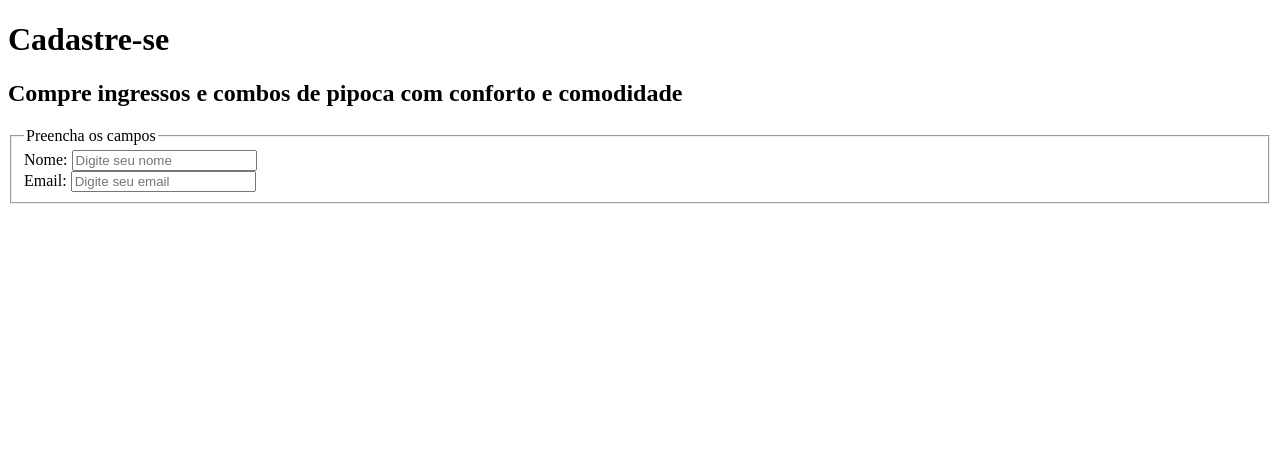
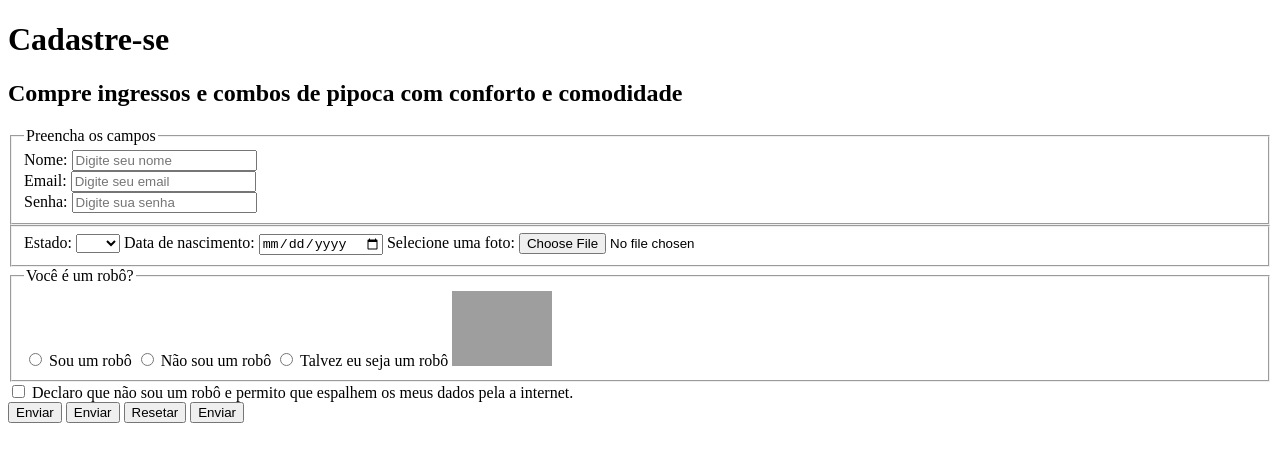
Before and after one commit to cssnobit/formulario-t2, a plain HTML site: page index.html in a window 1280 px wide. Drawn offline with Linux system fonts and the light colour scheme; grey boxes are pictures that could not be loaded.

Commit message:
Adicionando alguns inputs a mais

```diff
--- a/index.html
+++ b/index.html
@@ -26,7 +26,62 @@
                     <input type="email" name="email" id="email" placeholder="Digite seu email">
                 </div>
 
+                <div>
+                    <label for="senha">Senha:</label>
+                    <input type="password" name="senha" id="senha" placeholder="Digite sua senha">
+                </div>
+
             </fieldset>
+
+            <fieldset>
+                <label for="estado">Estado:</label>
+                <select name="estado" id="estado">
+                    <option value=""></option>
+                    <option value="SP">SP</option>
+                    <option value="RJ">RJ</option>
+                    <option value="MG">MG</option>
+                    <option value="ES">ES</option>
+                    <option value="RS">RS</option>
+                    <option value="SC">SC</option>
+                    <option value="PR">PR</option>
+                    <option value="MA">MA</option>
+                </select>
+
+                <label for="nascimento">Data de nascimento:</label>
+                <input type="date" name="nascimento" id="nascimento">
+
+                <label for="foto">Selecione uma foto:</label>
+                <input type="file" name="foto" id="foto" accept="image/png, image/jpeg, doc/pdf">
+
+            </fieldset>
+
+            <fieldset>
+                <legend>Você é um robô?</legend>
+                <input type="radio" name="robo" id="sim">
+                <label for="sim">Sou um robô</label>
+
+                <input type="radio" name="robo" id="nao">
+                <label for="nao">Não sou um robô</label>
+
+                <input type="radio" name="robo" id="talvez">
+                <label for="talvez">Talvez eu seja um robô</label>
+
+                <img src="https://i.pinimg.com/originals/30/8d/b0/308db04e95b9502766a445fa8c9537be.png" alt="imagem de um robô" width="100">
+            </fieldset>
+
+            <div>
+                <input type="checkbox" name="acordo" id="acordo">
+                <label for="acordo">Declaro que não sou um robô e permito que espalhem os meus dados pela a internet.</label>
+            </div>
+
+            <input type="submit" value="Enviar">
+
+            <button type="submit">Enviar</button>
+
+            <button type="reset">Resetar</button>
+
+            <button>Enviar</button>
+
         </form>
     </main>
 </body>
```
